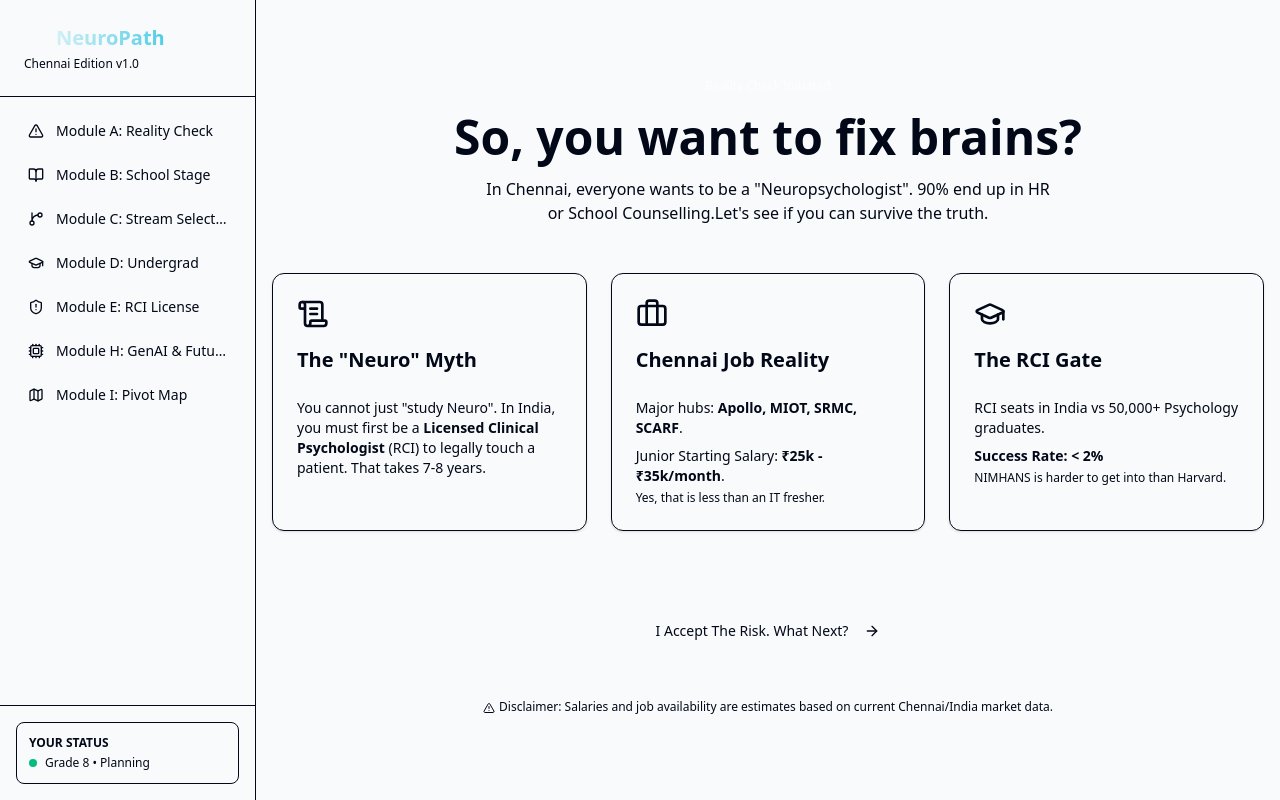
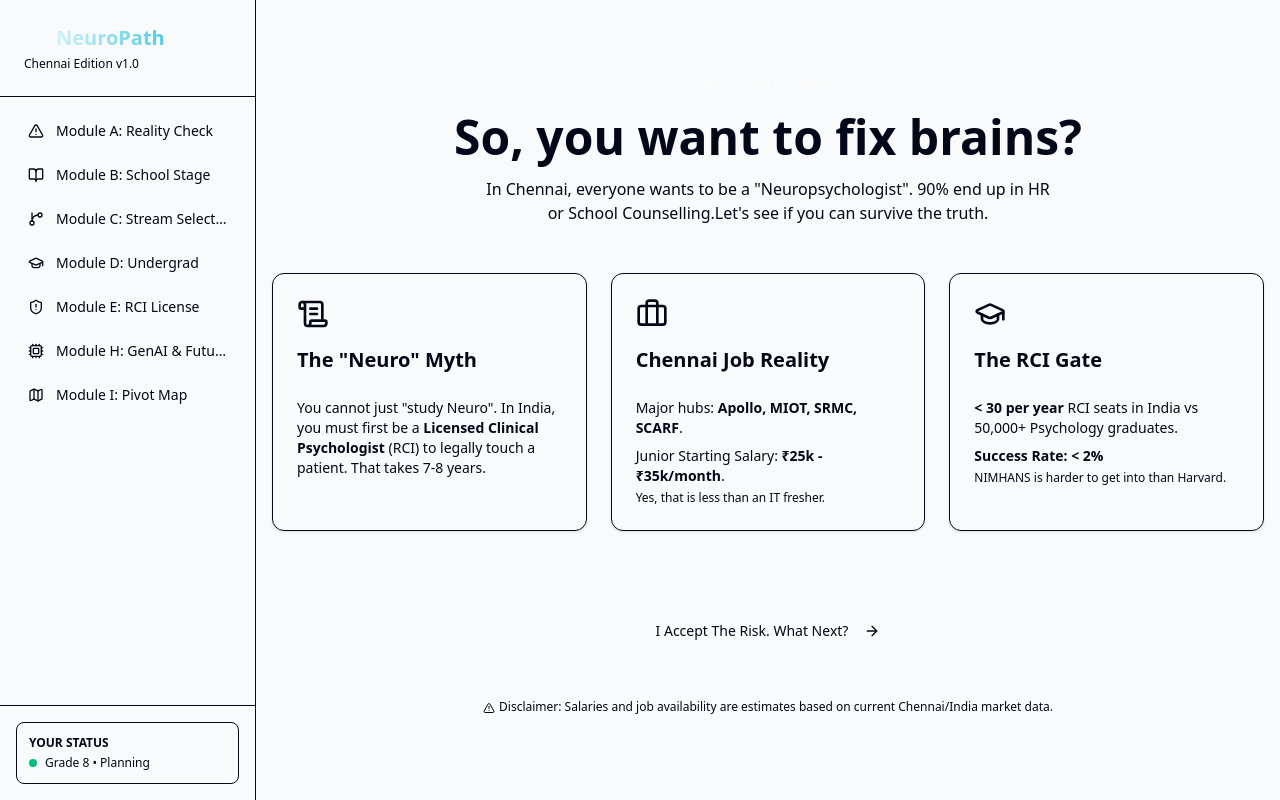
Before and after one commit to aum-metrics/NeuroPsychologist, a Next.js app: page /reality-check in a window 1280 px wide. Built offline with nearby package versions, Linux system fonts and the light colour scheme.

Commit message:
fix: resolve type error in RealityCheck.tsx for Vercel build

```diff
--- a/components/modules/RealityCheck.tsx
+++ b/components/modules/RealityCheck.tsx
@@ -71,7 +71,7 @@ export function ModuleAReality() {
                         <CardTitle className="text-xl text-foreground">The RCI Gate</CardTitle>
                     </CardHeader>
                     <CardContent className="text-sm text-muted-foreground">
-                        <p><strong>{REALITY_STATS.rciSeatsInIndia}</strong> RCI seats in India vs 50,000+ Psychology graduates.</p>
+                        <p><strong>{REALITY_STATS.find(s => s.label.includes("M.Phil Seats"))?.value || "< 30"}</strong> RCI seats in India vs 50,000+ Psychology graduates.</p>
                         <p className="mt-2 text-destructive font-bold">Success Rate: &lt; 2%</p>
                         <p className="text-xs mt-1">NIMHANS is harder to get into than Harvard.</p>
                     </CardContent>
```
